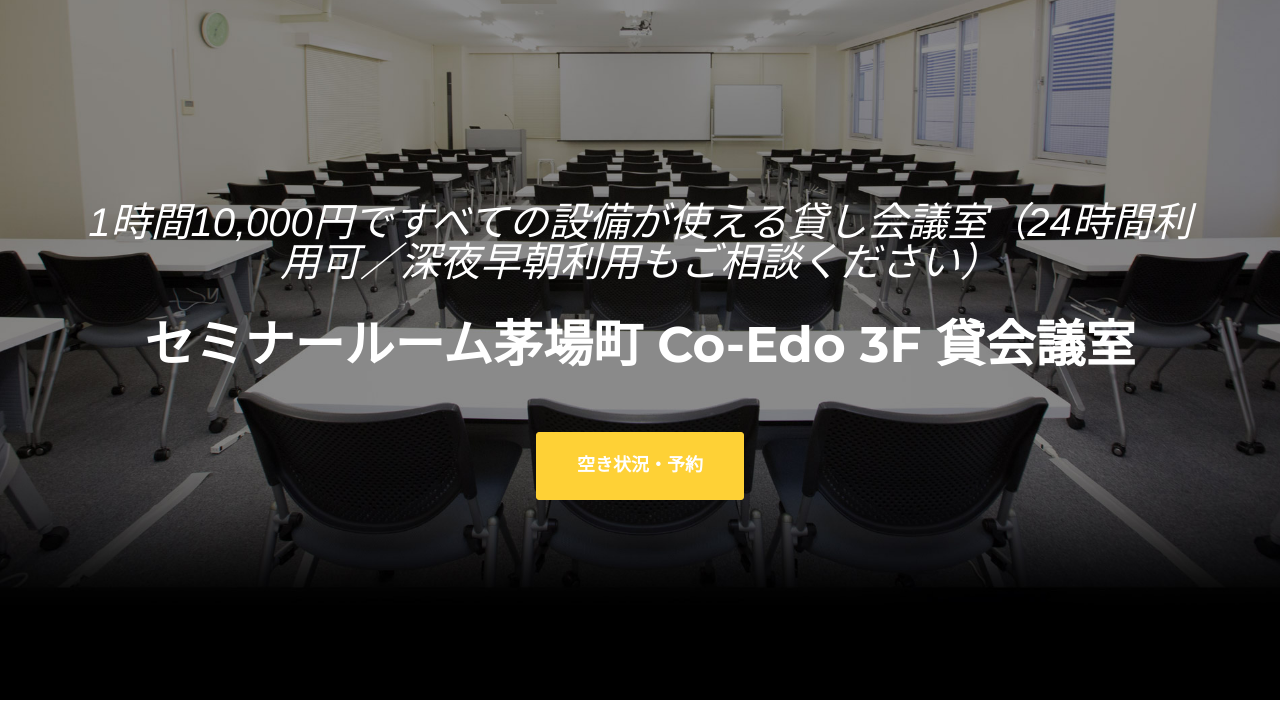
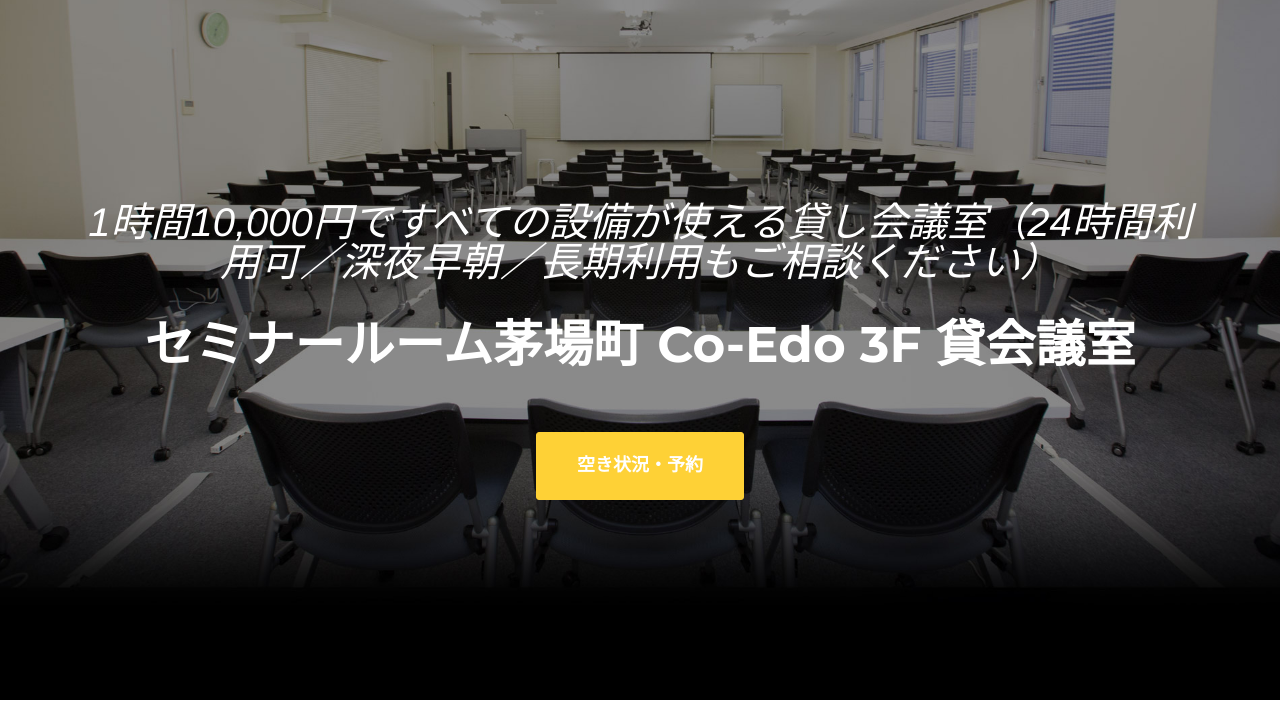
Before and after one commit to coedo/seminar, a website: page index.html in a window 1280 px wide. Shown: the part 98-800 px from the top of the page. Drawn offline with nearby package versions, Linux system fonts and the light colour scheme; a web font is replaced by a local one.

Commit message:
Add long term use

```diff
--- a/index.html
+++ b/index.html
@@ -79,7 +79,7 @@
     <header>
         <div class="container">
             <div class="intro-text">
-                <div class="intro-lead-in">1時間10,000円ですべての設備が使える貸し会議室（24時間利用可／深夜早朝利用もご相談ください）</div>
+                <div class="intro-lead-in">1時間10,000円ですべての設備が使える貸し会議室（24時間利用可／深夜早朝／長期利用もご相談ください）</div>
                 <div class="intro-heading">セミナールーム茅場町 Co-Edo 3F 貸会議室</div>
                 <a href="#reserve" class="page-scroll btn btn-xl">空き状況・予約</a>
             </div>
```
